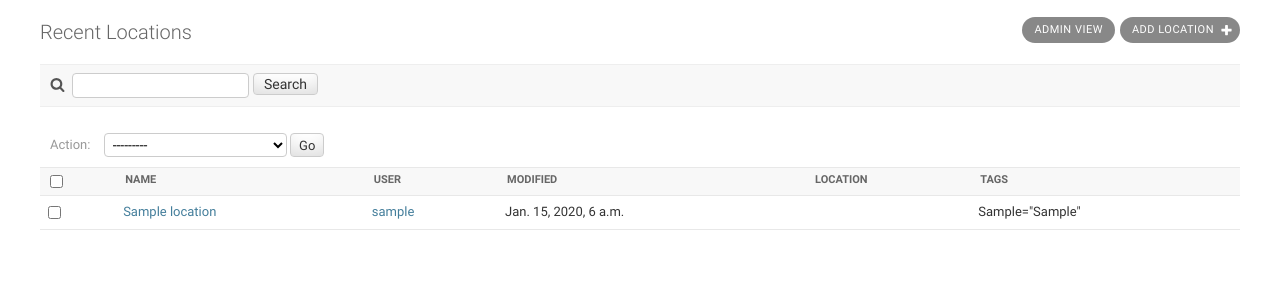
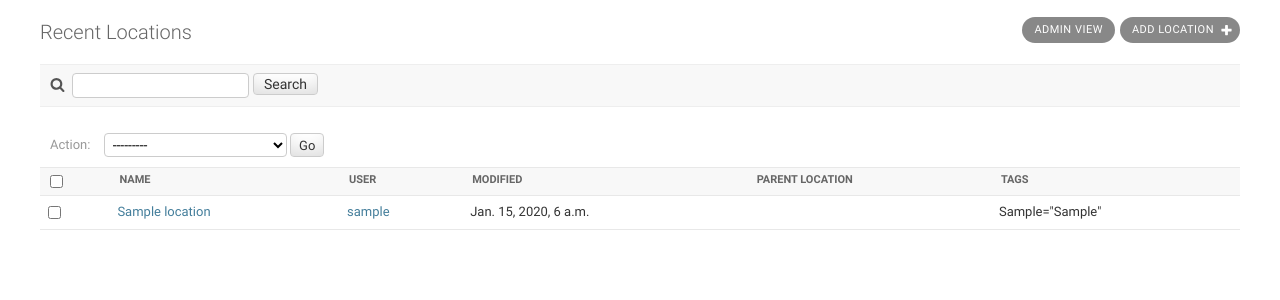
Before and after one commit to paleolimbot/lims-django, a Django app: page /lims/location/ in a window 1280 px wide. Shown: the part 48-348 px from the top of the page. Run offline with Django 3.2, Linux system fonts and the light colour scheme; a user stored in the database is signed in; tables that the repository leaves empty hold one stand-in row (values such as "Sample post").

Commit message:
clarify parent location table header

```diff
--- a/lims/templates/lims/tables/location_table.html
+++ b/lims/templates/lims/tables/location_table.html
@@ -22,7 +22,7 @@
                     <th>Name</th>
                     <th>User</th>
                     <th>Modified</th>
-                    <th>Location</th>
+                    <th>Parent Location</th>
                     <th>Tags</th>
                 </tr>
             </thead>
```
